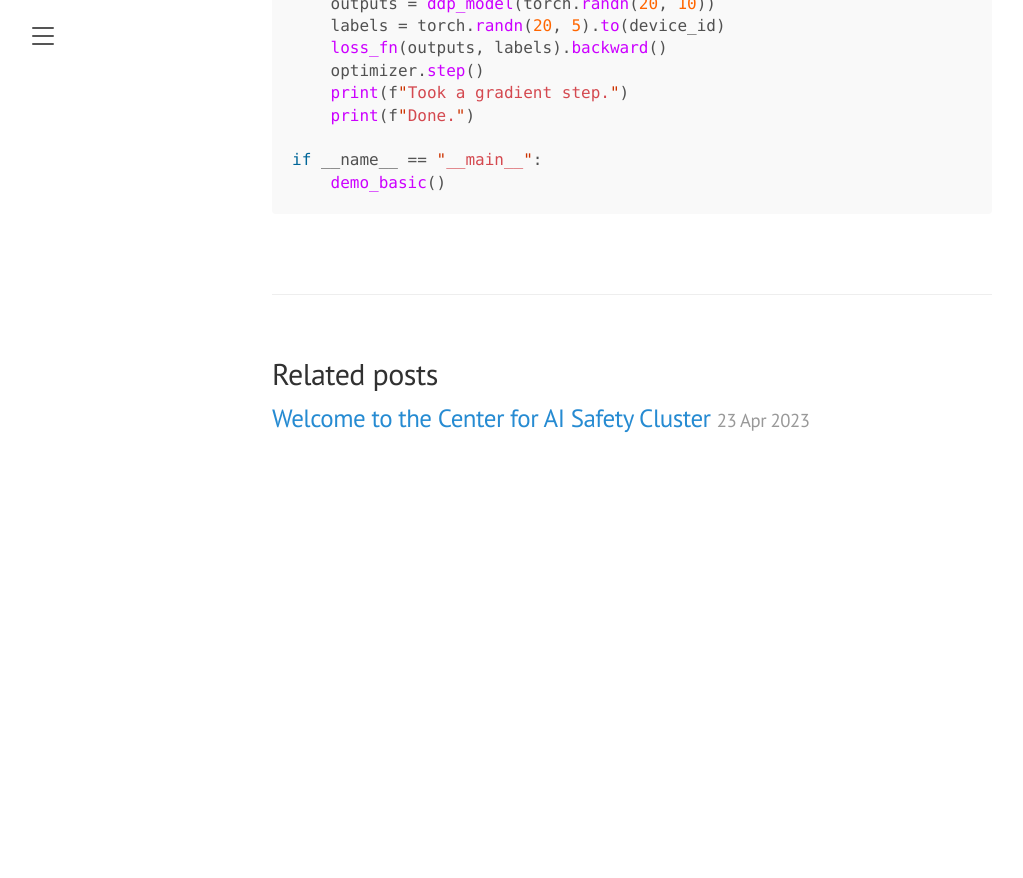
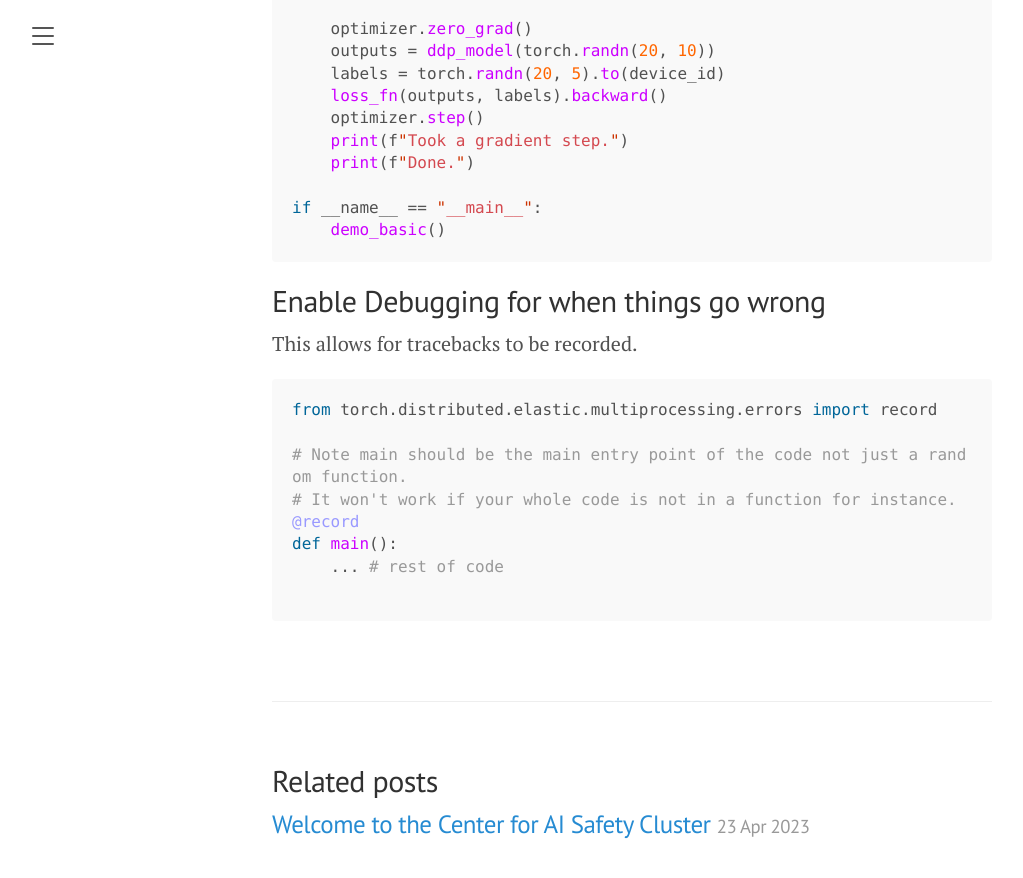
Before and after one commit to centerforaisafety/cluster-docs-old, a Jekyll site: the page built from _posts/2023-04-22-distributed-training-example.md, in a window 1280 px wide and 900 px high, scrolled down 1612 px. Shown: the top 878 px of the window, without its empty margins (8-1031 px from the left). Built offline with Jekyll 4.4.1, drawn with Linux system fonts in a browser that asks for light colours; before the commit the page ends 2106 px from its top, so only the background shows below that.

Commit message:
Add section to enable debugging.

````diff
--- a/_posts/2023-04-22-distributed-training-example.md
+++ b/_posts/2023-04-22-distributed-training-example.md
@@ -68,3 +70,18 @@ def demo_basic():
 if __name__ == "__main__":
     demo_basic()
 ```
+
+## Enable Debugging for when things go wrong
+
+This allows for tracebacks to be recorded.
+
+```python
+from torch.distributed.elastic.multiprocessing.errors import record
+
+# Note main should be the main entry point of the code not just a random function.
+# It won't work if your whole code is not in a function for instance.
+@record
+def main():
+    ... # rest of code
+
+```
````
Also changed, not shown: other parts of _posts/2023-04-22-distributed-training-example.md (+2 -0 lines).
